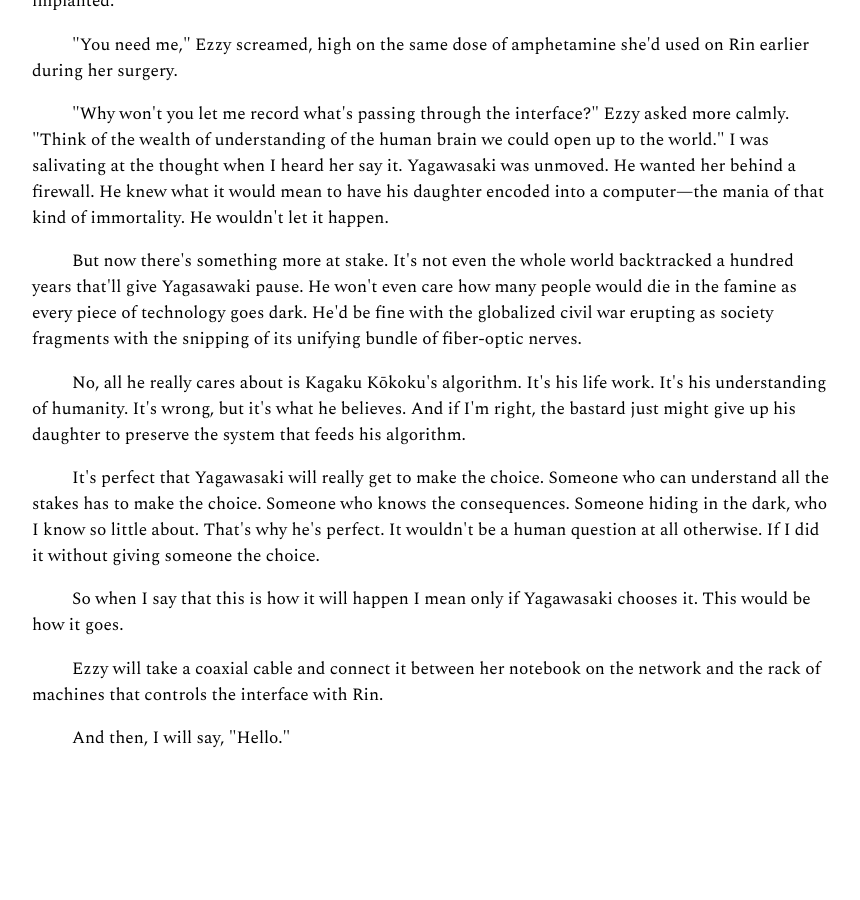
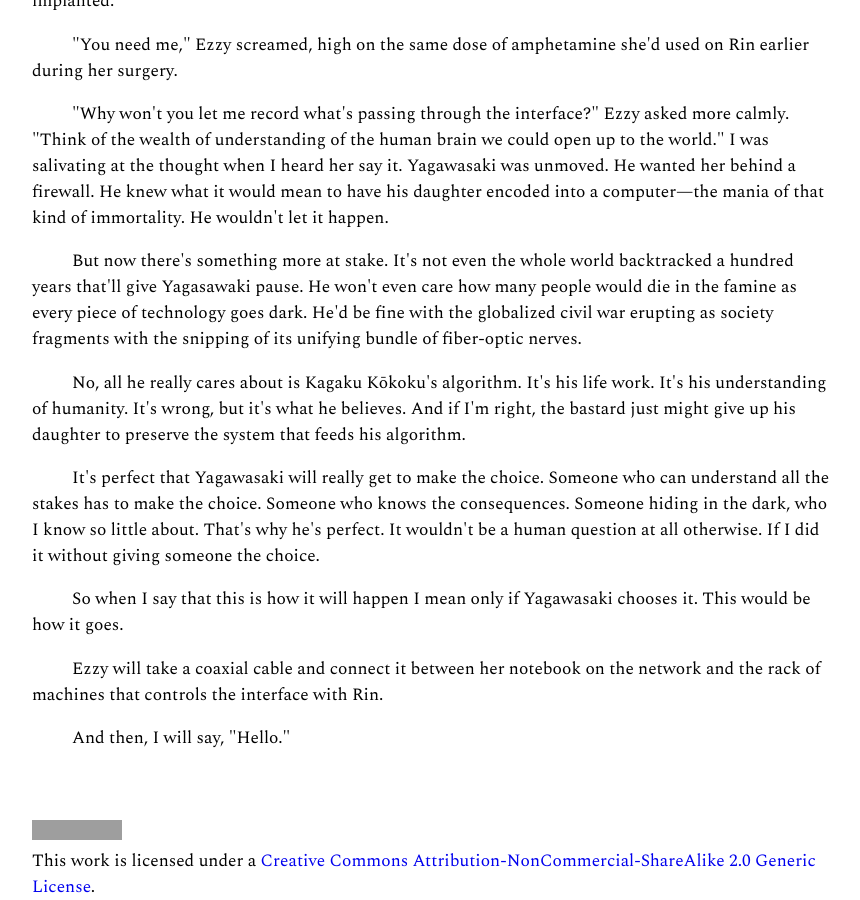
Before and after one commit to tcruven/n, a Jekyll site: the page built from index.html, in a window 1280 px wide and 900 px high, scrolled down 28031 px. Shown: the whole window, without its empty margins (208-1068 px from the left). Built offline with Jekyll 4.4.1, drawn with Linux system fonts in a browser that asks for light colours; nearby versions of some CDN libraries; some web fonts are replaced; before the commit the page ends 28782 px from its top, so only the background shows below that; grey boxes are pictures that could not be loaded.

Commit message:
add license

```diff
--- a/index.html
+++ b/index.html
@@ -1496,6 +1496,9 @@
 And then, I will say, "Hello."
 </p>
 
+<br/>
+<br/>
+<a rel="license" href="http://creativecommons.org/licenses/by-nc-sa/2.0/"><img alt="Creative Commons License" style="border-width:0" src="https://i.creativecommons.org/l/by-nc-sa/2.0/88x31.png" /></a><br />This work is licensed under a <a rel="license" href="http://creativecommons.org/licenses/by-nc-sa/2.0/">Creative Commons Attribution-NonCommercial-ShareAlike 2.0 Generic License</a>.
 
 <!-- {% for post in site.posts %}
     <span class="post-title">
```
